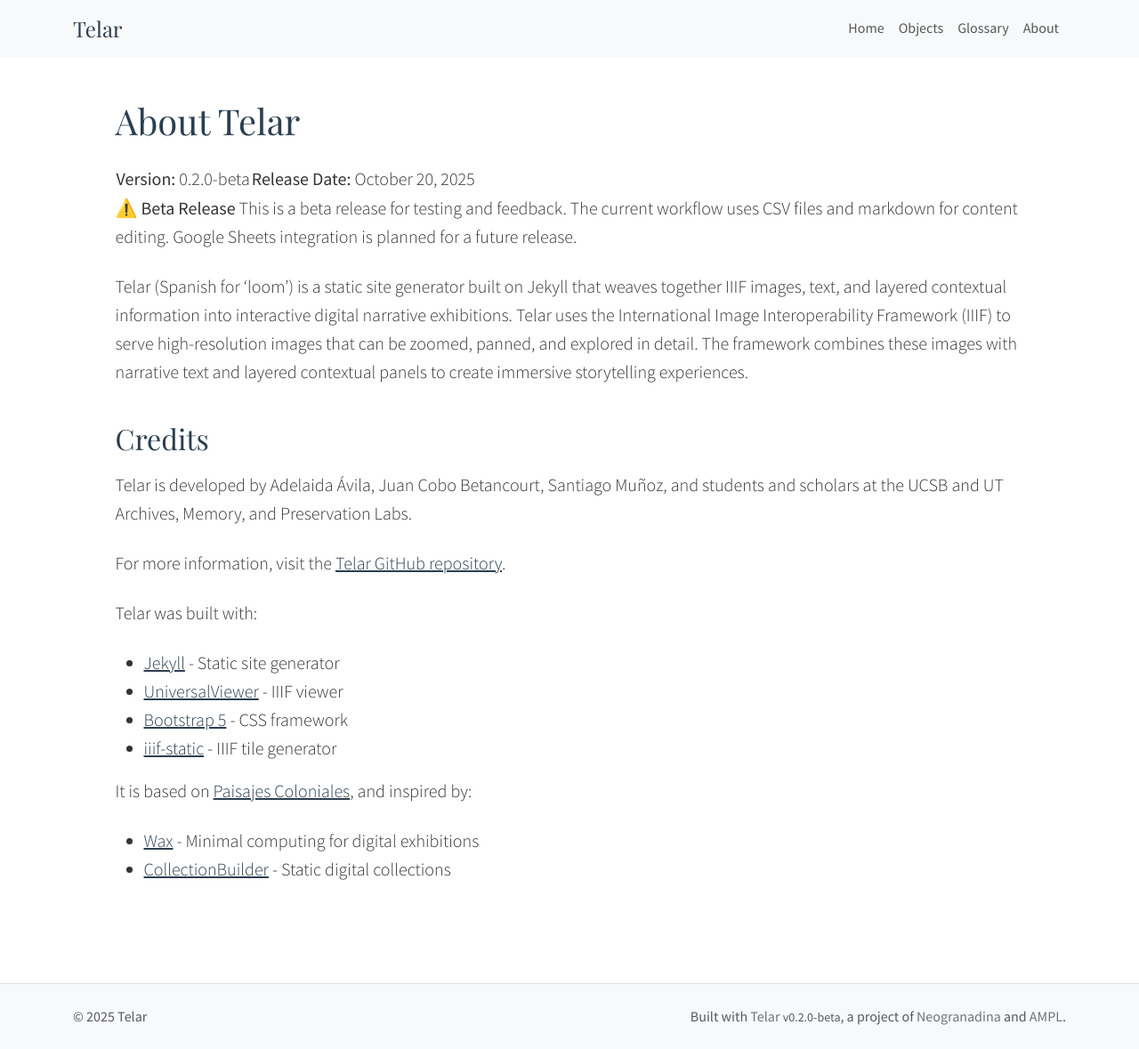
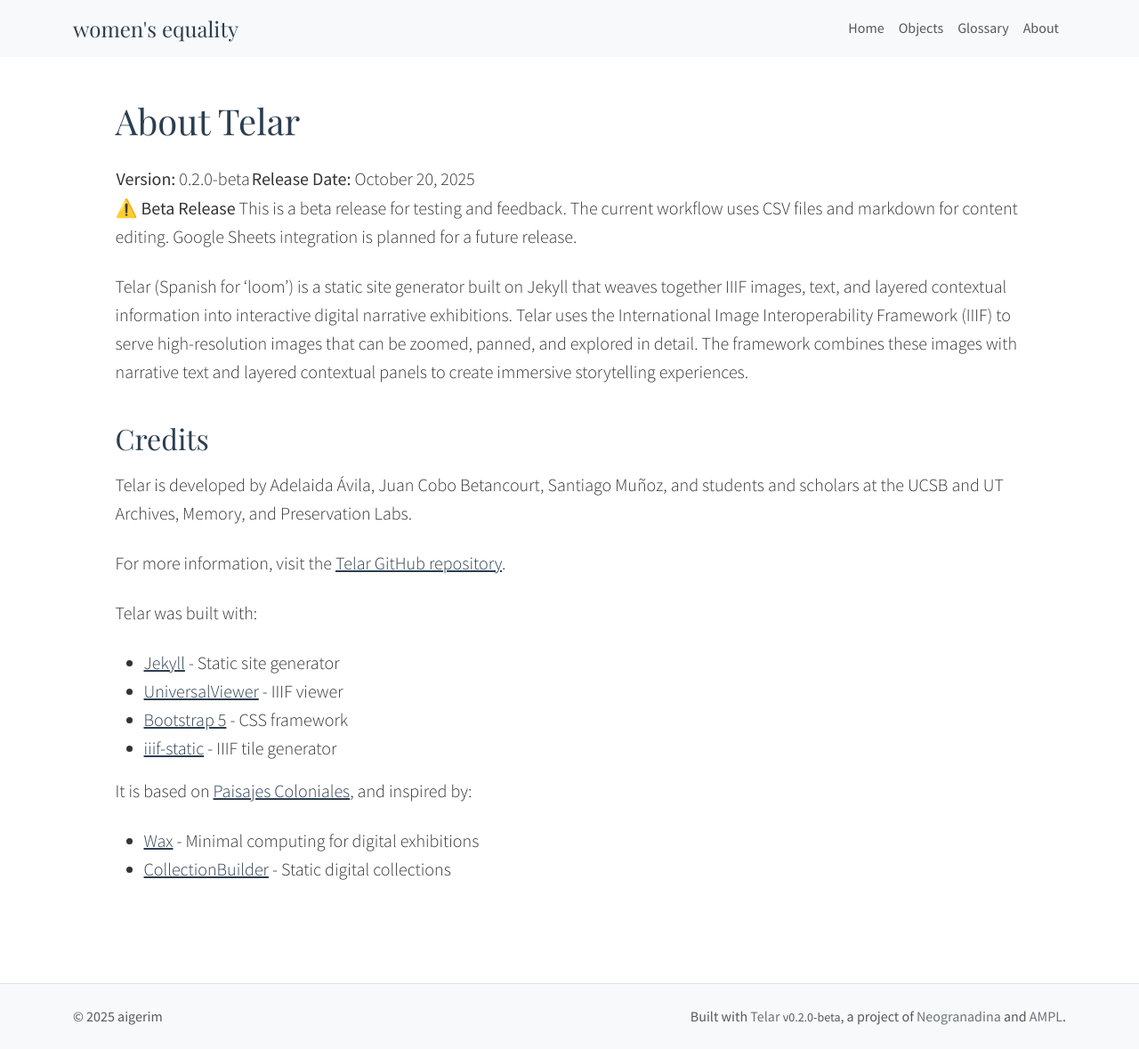
Before and after one commit to happy-ayka/kazakhwomen, a Jekyll site: the page built from pages/about.md, in a window 1280 px wide. Shown: the whole page at 89% size. Built offline with Jekyll 4.4.1, drawn with Linux system fonts in a browser that asks for light colours.

Commit message:
Update _config.yml title and description

```diff
--- a/_config.yml
+++ b/_config.yml
@@ -2,12 +2,12 @@
 # https://github.com/UCSB-AMPLab/telar
 
 # Site Settings
-title: Telar
-description: "Telar (Spanish for 'loom') is a static site generator built on Jekyll that weaves together IIIF images, text, and layered contextual information into interactive digital narrative exhibitions. Telar is developed by Adelaida Ávila, Juan Cobo Betancourt, Santiago Muñoz, and students and scholars at the UCSB and UT Archives, Memory, and Preservation Labs."
+title: women's equality
+description: "this is about discourse on women's equality and education."
 baseurl: "/kazakhwomen"
 url: "https://happy-ayka.github.io"
-author: ""
-email: ""
+author: "aigerim"
+email: "aigerim@ucsb.edu"
 
 # Build Settings
 markdown: kramdown
```
